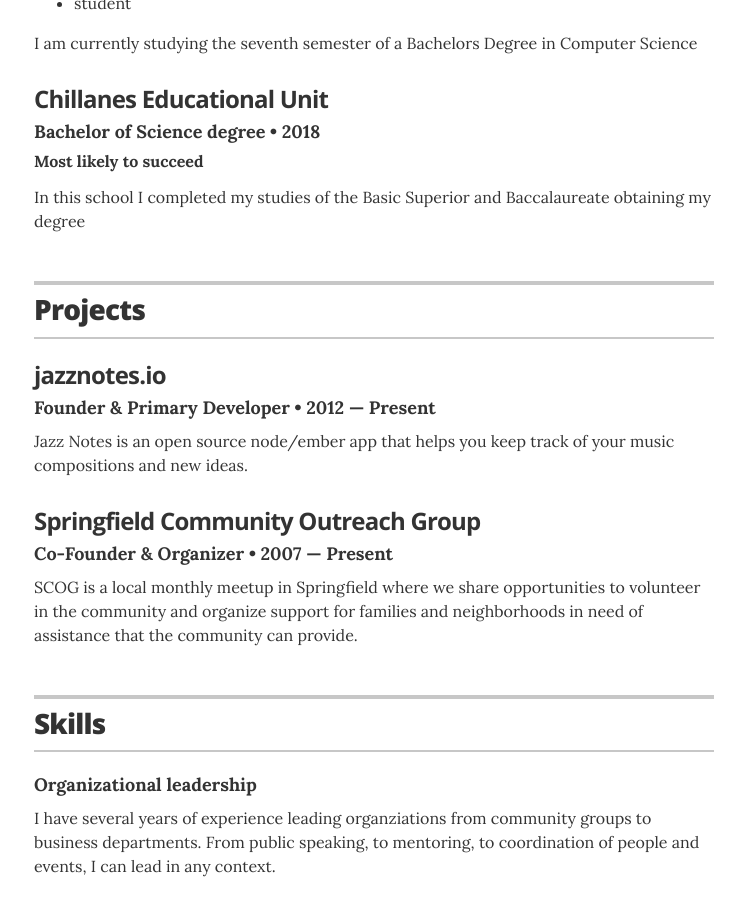
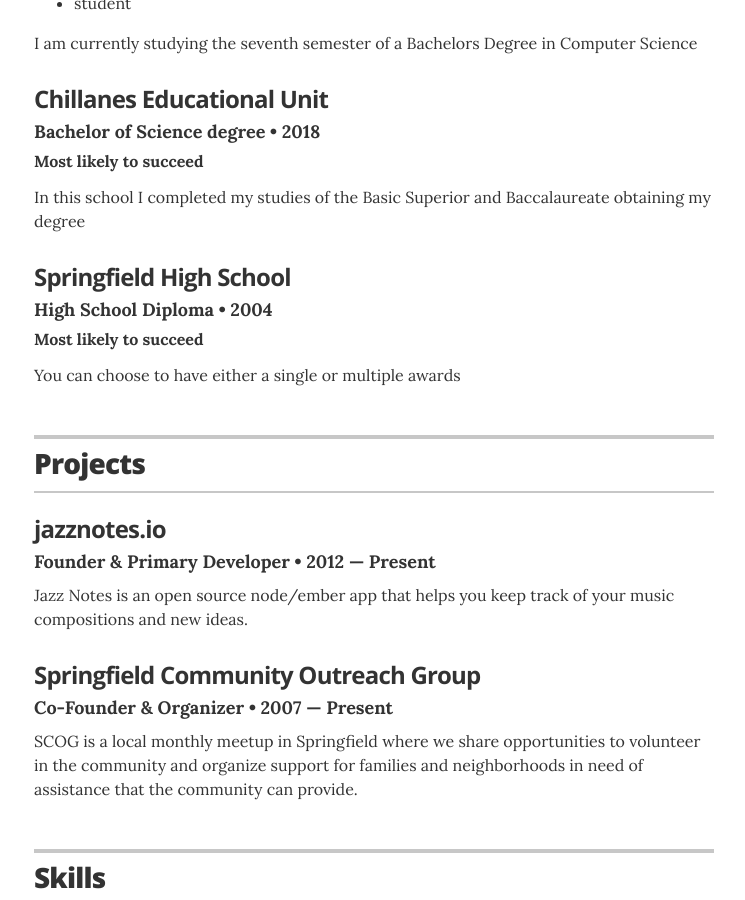
Before and after one commit to oswa33/oswa33.github.io, a Jekyll site: the page built from index.html, in a window 1280 px wide and 900 px high, scrolled down 1628 px. Shown: the whole window, without its empty margins (266-1011 px from the left). Built offline with Jekyll 4.4.1, drawn with Linux system fonts in a browser that asks for light colours.

Commit message:
Educación

```diff
--- a/_data/education.yml
+++ b/_data/education.yml
@@ -11,3 +11,9 @@
   year: 2018
   award: Most likely to succeed
   summary: In this school I completed my studies of the Basic Superior and Baccalaureate obtaining my degree
+
+- degree: High School Diploma
+  uni: Springfield High School
+  year: 2004
+  award: Most likely to succeed
+  summary: You can choose to have either a single or multiple awards
```
